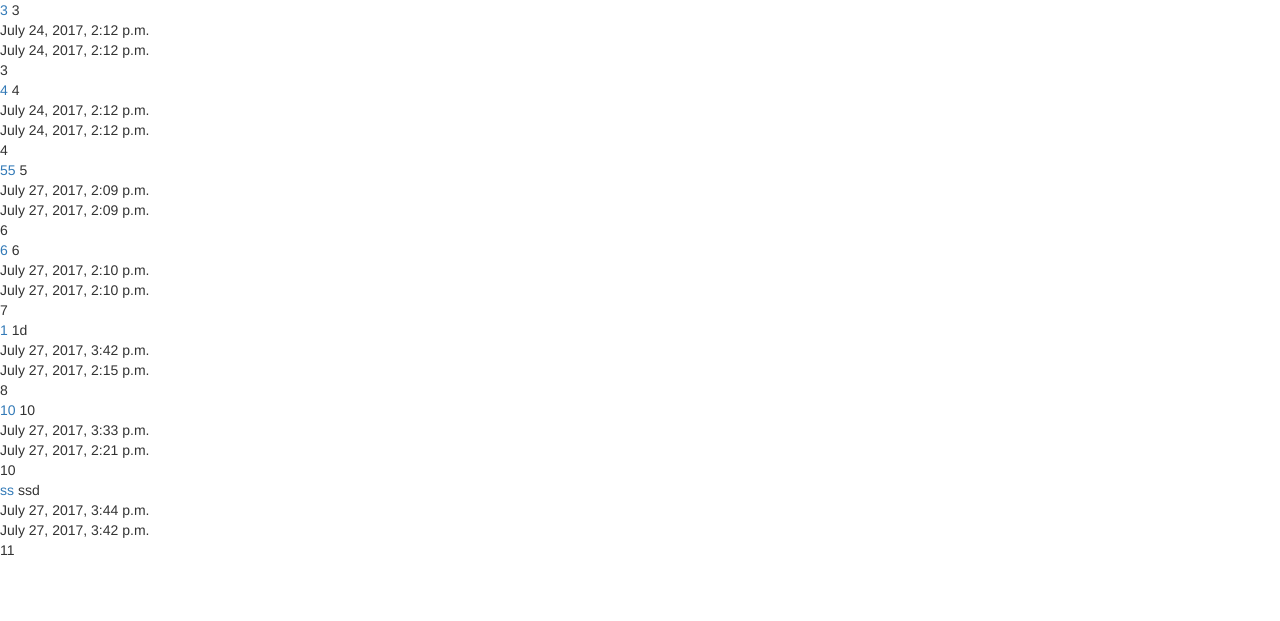
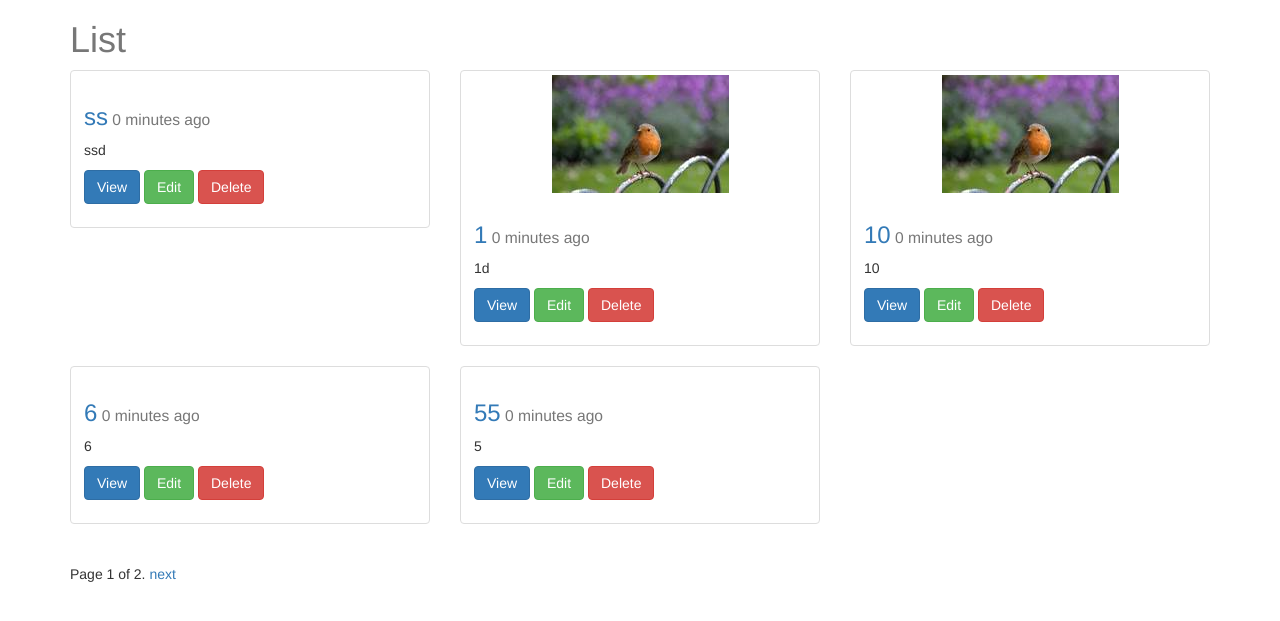
Before and after one commit to aalbusairi/practiceblog, a Django app: page /posts/list/ in a window 1280 px wide. Shown: the top 621 px of the page. Run offline with Django 3.2, Linux system fonts and the light colour scheme; data comes from the database, SQL or seed files in the repository; both versions use the stored data as it was after the commit; some libraries are stand-ins or nearby versions.

Commit message:
used bootstrap and added images

```diff
--- a/posts/forms.py
+++ b/posts/forms.py
@@ -4,4 +4,4 @@ from .models import Post
 class PostForm(forms.ModelForm):
 	class Meta:
 		model = Post
-		fields = ['title', 'content',]
+		fields = ['title', 'content', 'image']
--- a/posts/models.py
+++ b/posts/models.py
@@ -3,6 +3,7 @@ from django.urls import reverse
 
 class Post(models.Model):
 	title = models.CharField(max_length=20)
+	image = models.ImageField(null=True, blank=True, upload_to="post_images")
 	content = models.TextField()
 	timestamp = models.DateTimeField(auto_now=True)
 	updated = models.DateTimeField(auto_now_add=True)
@@ -12,3 +13,6 @@ class Post(models.Model):
 
 	def get_absolute_url(self):
 		return reverse('posts:detail', kwargs={"post_id": self.id})
+
+	class Meta:
+		ordering = ["-timestamp", "-updated"]
--- a/posts/templates/base.html
+++ b/posts/templates/base.html
@@ -14,10 +14,15 @@
 
 	{% include "messages.html" %}
 
+	<div class="container">
+
 	{% block content %}
+
 
 	{% endblock content %}
 
+	</div>
+	<script src="{% static 'js/jquery-3.2.1.min.js' %}"></script>
 	<script src="{% static 'js/bootstrap.min.js' %}"></script>
 </body>
 </html>
--- a/posts/templates/messages.html
+++ b/posts/templates/messages.html
@@ -1,9 +1,10 @@
 {% if messages %}
-<ul class='messages'>
+<div class="messages">
     {% for message in messages %}
-    <li{% if message.tags %} class="{{ message.tags }}"{% endif %}>
+    <div{% if message.tags %} class="alert alert-{{ message.tags }}"{% endif %}>
+    <button type="button" class="close" data-dismiss="alert" aria-label="Close"><span aria-hidden="true">&times;</span></button>
     {{ message }}
-    </li>
+    </div>
     {% endfor %}
-</ul>
+</div>
 {% endif %}
--- a/posts/templates/post_create.html
+++ b/posts/templates/post_create.html
@@ -8,7 +8,7 @@
 {% block content %}
 
 	<h1> The Post {{title}} Page </h1>
-	<form action="{% url 'posts:create' %}" method="POST">
+	<form action="{% url 'posts:create' %}" method="POST" enctype="multipart/form-data">
 	{% csrf_token %}
 	{{form.as_p}}
 	<input type="submit" value="Create Post">
--- a/posts/templates/post_list.html
+++ b/posts/templates/post_list.html
@@ -1,18 +1,47 @@
 {% extends "base.html" %}
 
 {% block title %}
- 	List
+	List
 {% endblock title %}
 
 
 {% block content %}
 
-    {% for object in object_list %}
-		<a href="{% url 'posts:detail' post_id=object.id %}">{{object.title}}</a>
-        {{object.content}} <br>
-        {{object.timestamp}} <br>
-        {{object.updated}} <br>
-        {{object.id}} <br>
-    {% endfor %}
+<h1>List</h1>
 
+<div class="row">
+{% for object in object_list %}
+  <div class="col-sm-6 col-md-4">
+	<div class="thumbnail">
+	{% if object.image %}
+	  <img src="{{object.image.url}}" class="img-responsive">
+	{% endif %}
+	  <div class="caption">
+		<h3><a href="{{ object.get_absolute_url }}">{{object.title}}</a><small> {{object.timestamp|timesince}} ago</small></h3>
+		<p>{{object.content|linebreaks|truncatechars:100}}</p>
+		<p><a href="{{ object.get_absolute_url }}" class="btn btn-primary" role="button">
+		View</a>
+		<a href="{% url 'posts:update' post_id=object.id %}" class="btn btn-success">Edit</a>
+		<a href="{% url 'posts:delete' post_id=object.id %}" class="btn btn-danger">Delete</a>
+	  </div>
+	</div>
+  </div>
+
+	{% endfor %}
+</div>
+<div class="pagination">
+		<span class="step-links">
+			{% if object_list.has_previous %}
+				<a href="?page={{ object_list.previous_page_number }}">previous</a>
+			{% endif %}
+
+			<span class="current">
+				Page {{ object_list.number }} of {{ object_list.paginator.num_pages }}.
+			</span>
+
+			{% if object_list.has_next %}
+				<a href="?page={{ object_list.next_page_number }}">next</a>
+			{% endif %}
+		</span>
+</div>
 {% endblock content %}
--- a/posts/templates/post_update.html
+++ b/posts/templates/post_update.html
@@ -8,7 +8,7 @@
 {% block content %}
 
 	<h1> The Post {{title}} Page </h1>
-	<form action="{% url 'posts:update' post_id=instance.id %}" method="POST">
+	<form action="{% url 'posts:update' post_id=instance.id %}" method="POST" enctype="multipart/form-data">
 	{% csrf_token %}
 	{{form.as_p}}
 	<input type="submit" value="Update Post">
--- a/posts/views.py
+++ b/posts/views.py
@@ -2,9 +2,10 @@ from django.shortcuts import render, get_object_or_404, redirect
 from .models import Post
 from .forms import PostForm
 from django.contrib import messages
+from django.core.paginator import Paginator, EmptyPage, PageNotAnInteger
 
 def post_create(request):
-	form = PostForm(request.POST or None)
+	form = PostForm(request.POST or None, request.FILES or None)
 	if form.is_valid():
 		form.save()
 		messages.success(request, "Succesfuly Created")
@@ -18,7 +19,7 @@ def post_create(request):
 def post_delete(request, post_id):
 	instance = get_object_or_404(Post, id=post_id)
 	instance.delete()
-	messages.success(request, "Succesfully Deleted")
+	messages.warning(request, "Succesfully Deleted")
 	return redirect("posts:list")
 
 def post_detail(request, post_id):
@@ -29,15 +30,23 @@ def post_detail(request, post_id):
 	return render(request, 'post_detail.html', context)
 
 def post_list(request):
-	object_list = Post.objects.all()
+	object_list = Post.objects.all().order_by("-timestamp","-updated")
+	paginator = Paginator(object_list, 5)
+	page = request.GET.get('page')
+	try:
+		objects = paginator.page(page)
+	except PageNotAnInteger:
+		objects=paginator.page(1)
+	except EmptyPage:
+		objects = paginator.page(paginator.num_pages)
 	context = {
-	"object_list": object_list
+	"object_list": objects
 	}
 	return render(request, 'post_list.html', context)
 
 def post_update(request, post_id):
 	instance = get_object_or_404(Post, id=post_id)
-	form = PostForm(request.POST or None, instance= instance)
+	form = PostForm(request.POST or None, request.FILES or None, instance= instance)
 	if form.is_valid():
 		form.save()
 		messages.success(request, "Succesfuly Updated")
```
Also changed, not shown: posts/templates/post_detail.html (+12 -7 lines), db.sqlite3, media/post_images/images.jpeg (added), media/post_images/images_2z7pTCn.jpeg (added), posts/migrations/0002_auto_20170727_1512.py (added).
